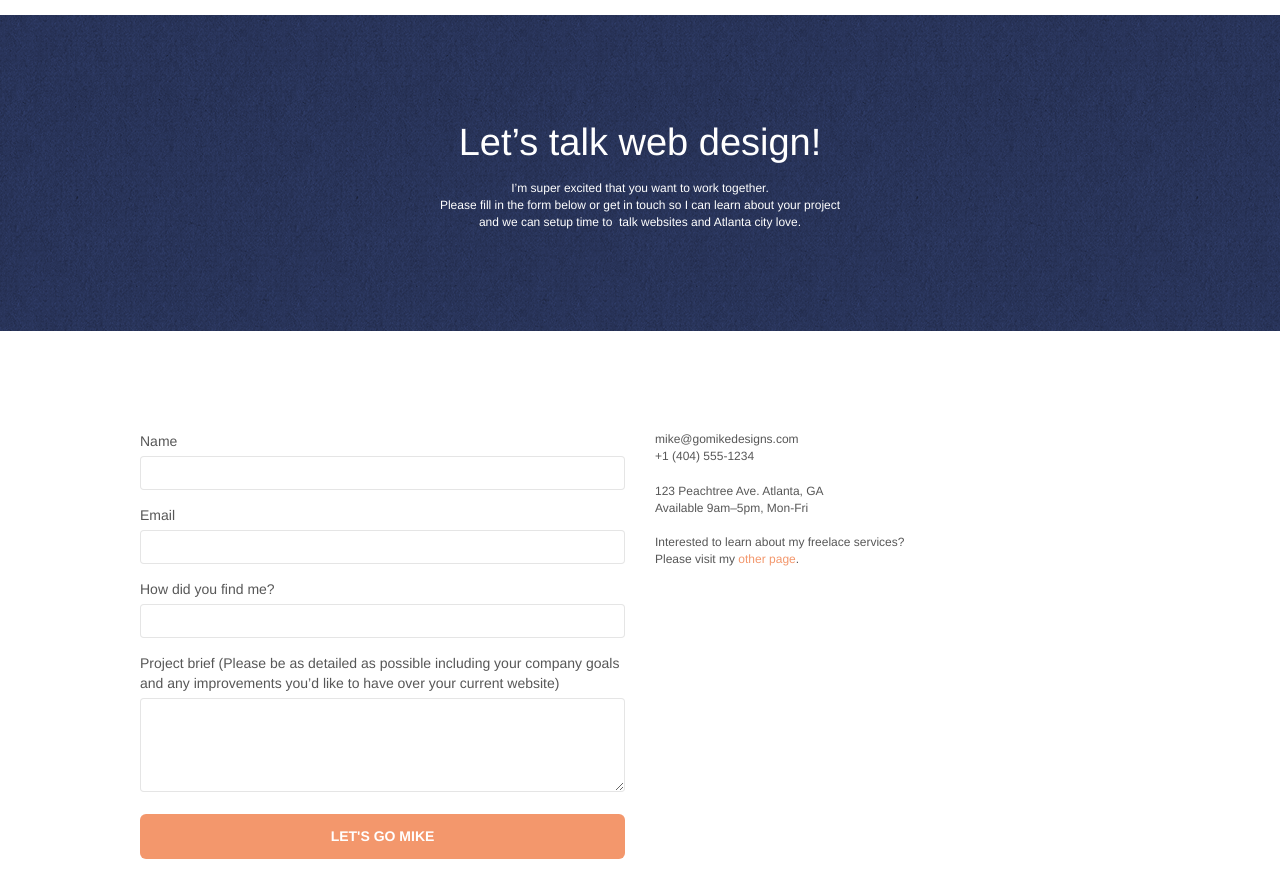
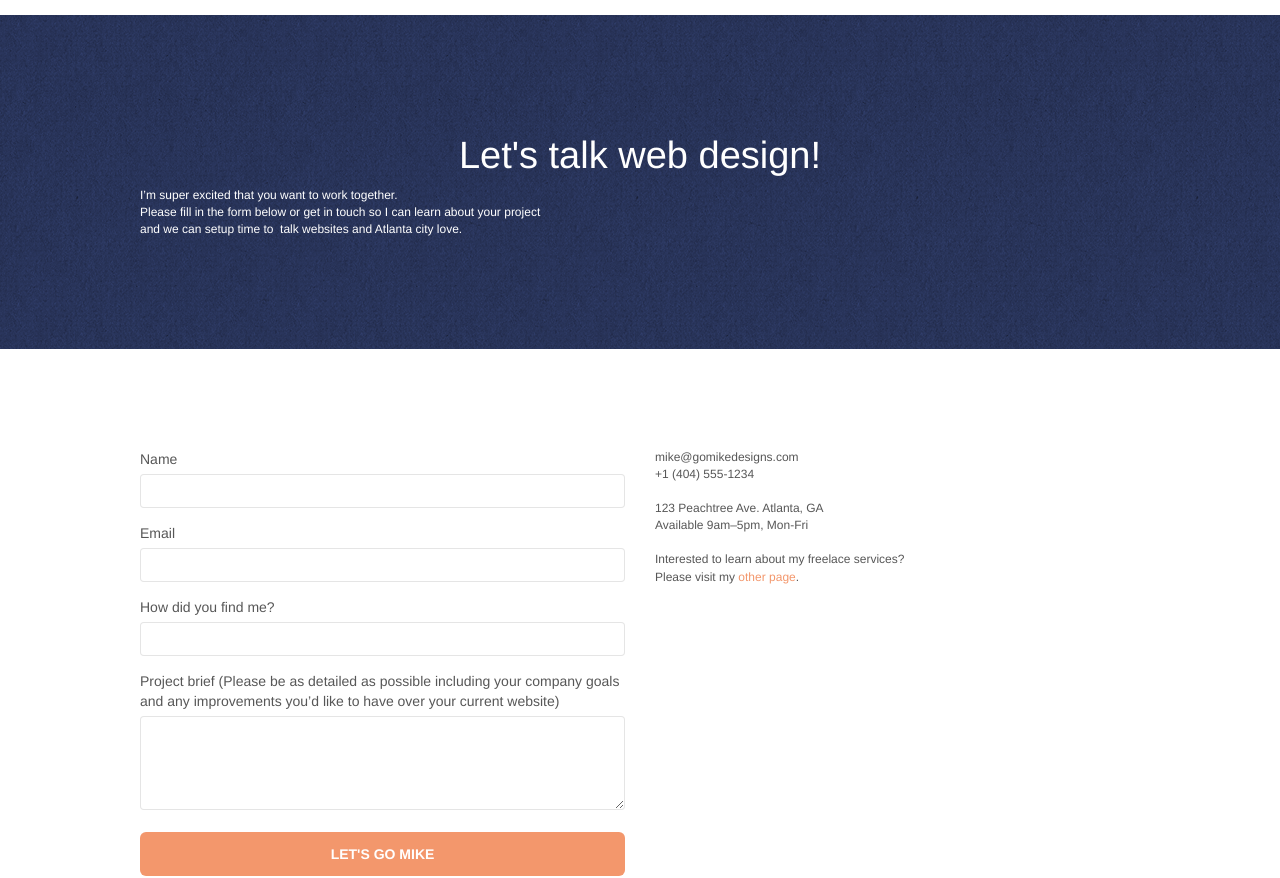
Before and after one commit to abby-pfingsten/go-mike-designs-seo, a plain HTML site: page contact.html in a window 1280 px wide. Shown: the part 77-955 px from the top of the page. Drawn offline with nearby package versions, Linux system fonts and the light colour scheme; files that its build step writes are made by us from their sources; a script that the page names is missing.

Commit message:
added h1 to second page

```diff
--- a/contact.html
+++ b/contact.html
@@ -1,17 +1,19 @@
-<!doctype html>
-<html lang="Default">
+<!DOCTYPE html>
+<html lang="en">
   <head>
-    <meta charset="utf-8">
-    <meta name="keywords" content="">
-    <meta name="description" content="">
-    <meta name="viewport" content="width=device-width, initial-scale=1.0, viewport-fit=cover">
-    <link rel="shortcut icon" type="image/png" href="favicon.jpg">
+    <meta charset="utf-8" />
+    <meta name="keywords" content="" />
+    <meta name="description" content="" />
+    <meta
+      name="viewport"
+      content="width=device-width, initial-scale=1.0, viewport-fit=cover"
+    />
+    <link rel="shortcut icon" type="image/png" href="favicon.jpg" />
 
-	<link rel="stylesheet" type="text/css" href="./css/bootstrap.min.css">
-	<link rel="stylesheet" type="text/css" href="style.css">
-	<link rel="stylesheet" type="text/css" href="./css/font-awesome.min.css">
-	<link rel="stylesheet" type="text/css" href="./css/et-line.min.css">
-
+    <link rel="stylesheet" type="text/css" href="./css/bootstrap.min.css" />
+    <link rel="stylesheet" type="text/css" href="style.css" />
+    <link rel="stylesheet" type="text/css" href="./css/font-awesome.min.css" />
+    <link rel="stylesheet" type="text/css" href="./css/et-line.min.css" />
 
     <script src="./js/jquery-2.1.0.min.js"></script>
     <script src="./js/bootstrap.min.js"></script>
@@ -20,24 +22,31 @@
     <script src="./js/formHandler.js"></script>
     <title>GoMikeDesigns Contact</title>
 
-
     <!-- Analytics -->
 
     <!-- Analytics END -->
-
   </head>
   <body>
     <!-- Main container -->
     <div class="page-container">
-
       <!-- bloc-0 -->
-<div class="bloc bgc-white l-bloc " id="bloc-0">
+      <div class="bloc bgc-white l-bloc" id="bloc-0">
         <div class="container bloc-sm">
           <nav class="navbar row">
             <div class="navbar-header">
-				<a class="navbar-brand" href="index.html"><img src="img/atlanta%20web%20design%20logo.png"  height="40" /></a>
-				<button id="nav-toggle" type="button" class="ui-navbar-toggle navbar-toggle" data-toggle="collapse" data-target=".navbar-1">
-					<span class="sr-only">Toggle navigation</span><span class="icon-bar"></span><span class="icon-bar"></span><span class="icon-bar"></span>
+              <a class="navbar-brand" href="index.html"
+                ><img src="img/atlanta%20web%20design%20logo.png" height="40"
+              /></a>
+              <button
+                id="nav-toggle"
+                type="button"
+                class="ui-navbar-toggle navbar-toggle"
+                data-toggle="collapse"
+                data-target=".navbar-1"
+              >
+                <span class="sr-only">Toggle navigation</span
+                ><span class="icon-bar"></span><span class="icon-bar"></span
+                ><span class="icon-bar"></span>
               </button>
             </div>
             <div class="collapse navbar-collapse navbar-1 special-dropdown-nav">
@@ -45,8 +54,7 @@
                 <li>
                   <a href="index.html">Home</a>
                 </li>
-					<li>
-					</li>
+                <li></li>
                 <li>
                   <a href="page2.html">page2</a>
                 </li>
@@ -58,15 +66,21 @@
       <!-- bloc-0 END -->
 
       <!-- bloc-6 -->
-<div class="bloc bg-dots-bg bg-repeat bgc-dark-slate-blue d-bloc bloc-bg-texture texture-paper" id="bloc-6">
+      <div
+        class="bloc bg-dots-bg bg-repeat bgc-dark-slate-blue d-bloc bloc-bg-texture texture-paper"
+        id="bloc-6"
+      >
         <div class="container bloc-lg">
           <div class="row">
             <div class="col-sm-12">
-				<p class="text-center hero-bloc-text tc-white">
-					Let&rsquo;s talk web design!
-				</p>
-				<p class="text-center mg-lg tc-white tight-width-whitespace">
-					I&rsquo;m super excited that you want to work together.<br>Please fill in the form below or get in touch so I can learn about your project <br>and we can setup time to &nbsp;talk websites and Atlanta city love.
+              <h1 class="text-center hero-bloc-text tc-white">
+                Let's talk web design!
+              </h1>
+              <p class="tc-white">
+                I&rsquo;m super excited that you want to work together.<br />Please
+                fill in the form below or get in touch so I can learn about your
+                project <br />and we can setup time to &nbsp;talk websites and
+                Atlanta city love.
               </p>
             </div>
           </div>
@@ -79,38 +93,66 @@
         <div class="container bloc-lg">
           <div class="row">
             <div class="col-sm-6">
-				<form id="form_1" novalidate success-msg="Your message has been sent." fail-msg="Sorry it seems that our mail server is not responding, Sorry for the inconvenience!">
+              <form
+                id="form_1"
+                novalidate
+                success-msg="Your message has been sent."
+                fail-msg="Sorry it seems that our mail server is not responding, Sorry for the inconvenience!"
+              >
                 <div class="form-group">
-						<label>
-							Name
-						</label>
+                  <label> Name </label>
                   <input id="name" class="form-control" required />
                 </div>
                 <div class="form-group">
-						<label>
-							Email
-						</label>
-						<input id="email" class="form-control" type="email" required />
+                  <label> Email </label>
+                  <input
+                    id="email"
+                    class="form-control"
+                    type="email"
+                    required
+                  />
+                </div>
+                <div class="form-group">
+                  <label> How did you find me? </label>
+                  <input
+                    class="form-control"
+                    type="email"
+                    required
+                    id="input_504"
+                  />
                 </div>
                 <div class="form-group">
                   <label>
-							How did you find me?
-						</label>
-						<input class="form-control" type="email" required id="input_504" />
+                    Project brief (Please be as detailed as possible including
+                    your company goals and any improvements you&rsquo;d like to
+                    have over your current website)<br /> </label
+                  ><textarea
+                    id="message"
+                    class="form-control"
+                    rows="4"
+                    cols="50"
+                    required
+                  ></textarea>
                 </div>
-					<div class="form-group">
-						<label>
-							Project brief (Please be as detailed as possible including your company goals and any improvements you&rsquo;d like to have over your current website)<br>
-						</label><textarea id="message" class="form-control" rows="4" cols="50" required></textarea>
-					</div>
-					<button class="bloc-button btn btn-lg btn-block cta-hero btn-atomic-tangerine" type="submit">
+                <button
+                  class="bloc-button btn btn-lg btn-block cta-hero btn-atomic-tangerine"
+                  type="submit"
+                >
                   Let's go Mike
                 </button>
               </form>
             </div>
             <div class="col-sm-6">
               <p>
-					mike@gomikedesigns.com<br>+1 (404) 555-1234<br> <br>123 Peachtree Ave. Atlanta, GA<br>Available 9am–5pm, Mon-Fri <br> <br>Interested to learn about my freelace services? <br>Please visit my&nbsp;<a class="ltc-atomic-tangerine" href="index.html">other page</a>.
+                mike@gomikedesigns.com<br />+1 (404) 555-1234<br />
+                <br />123 Peachtree Ave. Atlanta, GA<br />Available 9am–5pm,
+                Mon-Fri <br />
+                <br />Interested to learn about my freelace services?
+                <br />Please visit my&nbsp;<a
+                  class="ltc-atomic-tangerine"
+                  href="index.html"
+                  >other page</a
+                >.
               </p>
             </div>
           </div>
@@ -119,9 +161,10 @@
       <!-- bloc-7 END -->
 
       <!-- ScrollToTop Button -->
-<a class="bloc-button btn btn-d scrollToTop" onclick="scrollToTarget('1')"><span class="fa fa-chevron-up"></span></a>
+      <a class="bloc-button btn btn-d scrollToTop" onclick="scrollToTarget('1')"
+        ><span class="fa fa-chevron-up"></span
+      ></a>
       <!-- ScrollToTop Button END-->
-
 
       <!-- Footer - bloc-8 -->
       <div class="bloc bgc-dark-slate-blue d-bloc" id="bloc-8">
@@ -129,27 +172,35 @@
           <div class="row">
             <div class="col-sm-12">
               <p class="text-center white">
-					GoMike Designs - Web designer living and loving Atlanta.<br>
+                GoMike Designs - Web designer living and loving Atlanta.<br />
               </p>
               <div class="row row-no-gutters social">
                 <div class="col-sm-3">
                   <div class="text-center">
-							<a class="social" href="index.html"><span class="fa fa-twitter icon-md"></span></a>
+                    <a class="social" href="index.html"
+                      ><span class="fa fa-twitter icon-md"></span
+                    ></a>
                   </div>
                 </div>
                 <div class="col-sm-3">
                   <div class="text-center">
-							<a class="social" href="index.html"><span class="fa fa-facebook icon-md"></span></a>
+                    <a class="social" href="index.html"
+                      ><span class="fa fa-facebook icon-md"></span
+                    ></a>
                   </div>
                 </div>
                 <div class="col-sm-3">
                   <div class="text-center">
-							<a class="social" href="index.html"><span class="fa fa-dribbble icon-md"></span></a>
+                    <a class="social" href="index.html"
+                      ><span class="fa fa-dribbble icon-md"></span
+                    ></a>
                   </div>
                 </div>
                 <div class="col-sm-3">
                   <div class="text-center">
-							<a class="social" href="index.html"><span class="fa fa-instagram icon-md"></span></a>
+                    <a class="social" href="index.html"
+                      ><span class="fa fa-instagram icon-md"></span
+                    ></a>
                   </div>
                 </div>
               </div>
@@ -158,10 +209,7 @@
         </div>
       </div>
       <!-- Footer - bloc-8 END -->
-
     </div>
     <!-- Main container END -->
-
-
   </body>
 </html>
```
Lines whose indentation alone changed are shown as unchanged.
